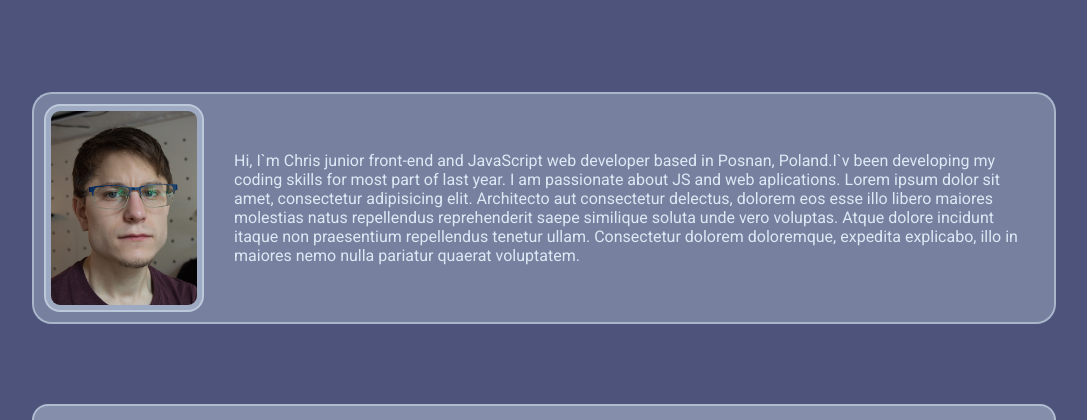
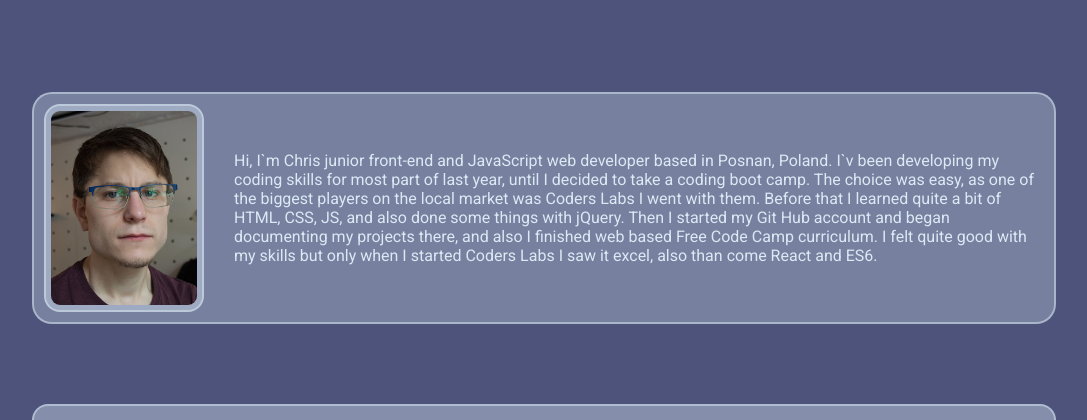
Before and after one commit to krzysztofbogusz91/Portfolio, a website: page dist/index.html in a window 1280 px wide. Shown: the part 900-1320 px from the top of the page, without its empty margins (96-1183 px from the left). Drawn offline with Linux system fonts and the light colour scheme.

Commit message:
add_description

```diff
--- a/dist/index.html
+++ b/dist/index.html
@@ -47,7 +47,7 @@
 
                         <div class="about-text-text">
                             <img class="about-img" src="images/profilpic.jpg" alt="me_picture">
-                            <div class="about-text-text-div"> Hi, I`m Chris junior front-end and JavaScript web developer based in Posnan, Poland.I`v been developing my coding skills for most part of last year. I am passionate about JS and web aplications. Lorem ipsum dolor sit amet, consectetur adipisicing elit. Architecto aut consectetur delectus, dolorem eos esse illo libero maiores molestias natus repellendus reprehenderit saepe similique soluta unde vero voluptas. Atque dolore incidunt itaque non praesentium repellendus tenetur ullam. Consectetur dolorem doloremque, expedita explicabo, illo in maiores nemo nulla pariatur quaerat voluptatem.
+                            <div class="about-text-text-div"> Hi, I`m Chris junior front-end and JavaScript web developer based in Posnan, Poland. I`v been developing my coding skills for most part of last year, until I decided to take a coding boot camp. The choice was easy, as one of the biggest players on the local market was Coders Labs I went with them. Before that I learned quite a bit of HTML, CSS, JS, and also done some things with jQuery. Then I started my Git Hub account and began documenting my projects there, and also I finished web based Free Code Camp curriculum. I felt quite good with my skills but only when I started Coders Labs I saw it excel, also than come React and ES6.
                             </div>
 
                         </div>
```
